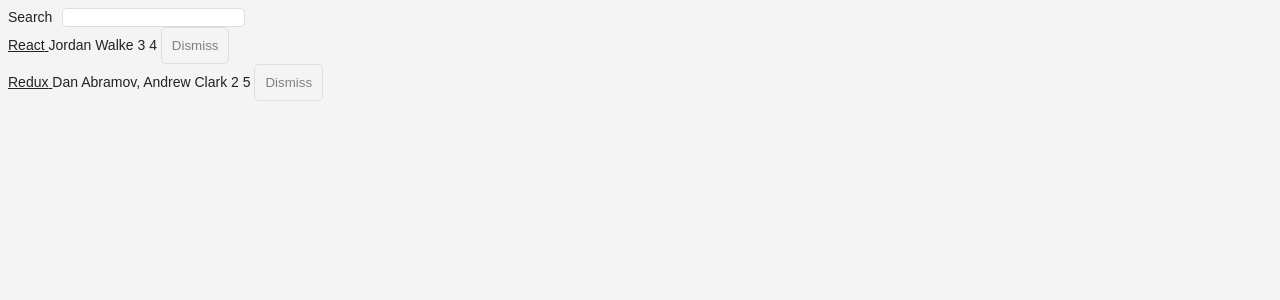
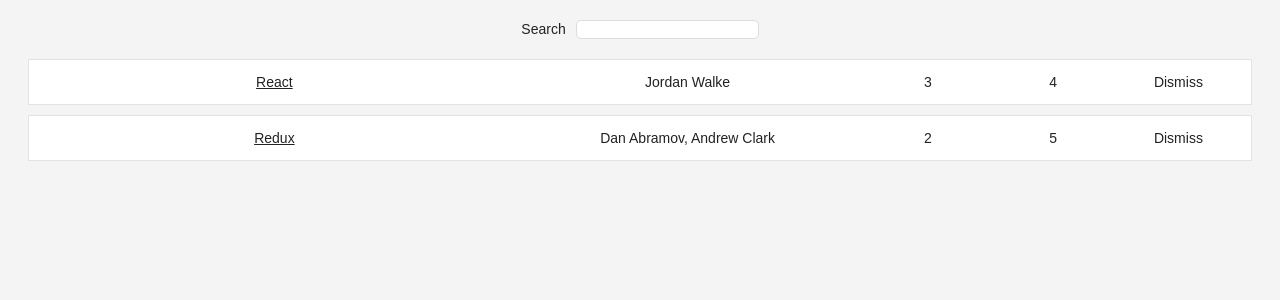
Before and after one commit to diaoshen/React_TodoList, a React (Create React App) app: page / in a window 1280 px wide. Shown: the top 300 px of the page. Built offline with nearby package versions, Linux system fonts and the light colour scheme.

Commit message:
Added CSS

```diff
--- a/src/App.js
+++ b/src/App.js
@@ -71,7 +71,8 @@
       //Destructing
       const {searchTerm , list} = this.state;
       return(
-        <div className="App">
+        <div className="page">
+          <div className="interactions">
             <Search
               value={searchTerm}
               onChange={this.onSearchChange}
@@ -82,6 +83,7 @@
               list={list}
               pattern={searchTerm}
               onDismiss={this.onDismiss}/>
+          </div>
         </div>
       )
   }//END RENDER()
@@ -102,16 +104,26 @@
 
 
 const Table = ({list,pattern,onDismiss}) =>
-    <div>
+    <div className="table">
       {
         list.filter(isSearched(pattern)).map((item) =>
-          <div key={item.objectID}>
-            <span> <a href={item.url}>{item.title} </a></span>
-            <span>{item.author} </span>
-            <span>{item.num_comments} </span>
-            <span>{item.points} </span>
-            <span>
-              <Button onClick={()=> onDismiss(item.objectID) }>
+          <div key={item.objectID} className="table-row">
+            <span style={{width: '40%'}}>
+              <a href={item.url}>{item.title}</a>
+              </span>
+            <span style={{width: '30%'}}>
+              {item.author}
+            </span>
+            <span style={{width: '10%'}}>
+              {item.num_comments}
+            </span>
+            <span style={{width: '10%'}}>
+              {item.points}
+            </span>
+            <span style={{width: '10%'}}>
+              <Button onClick={()=> onDismiss(item.objectID) }
+                      className="button-inline"
+              >
                 Dismiss
               </Button>
             </span>
```
Lines whose indentation alone changed are shown as unchanged.
